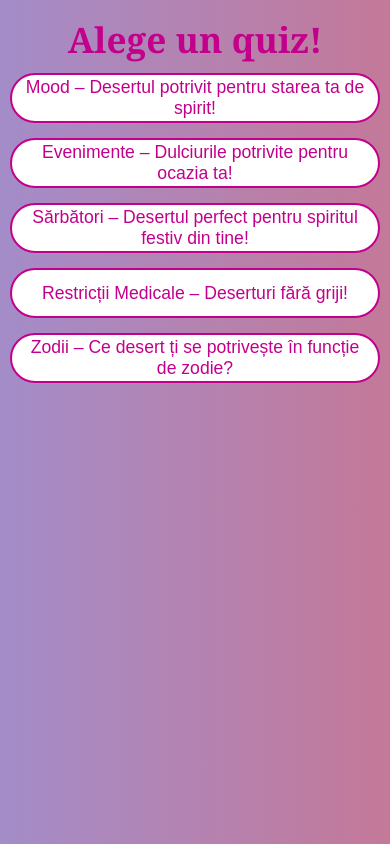
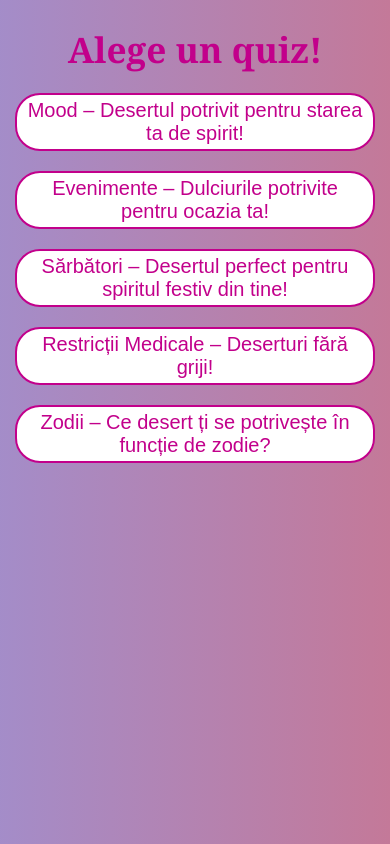
Before and after one commit to CowLORD420/idk, a React (Vite) app: page / in a window 390 px wide. Built offline with nearby package versions, Linux system fonts and the light colour scheme.

Commit message:
Add mobile

```diff
--- a/src/App.css
+++ b/src/App.css
@@ -144,20 +144,21 @@ body, html {
 }
 
 /* === Mobile Responsive Styles === */
+
 @media (max-width: 768px) {
   .question {
     font-size: 2.2em;
-    margin: 5px 10px 10px; /* Reduced spacing */
+    margin: 10px 10px 20px; /* Slightly reduced spacing */
   }
 
   .question-container {
-    margin-bottom: 10px; /* Reduce space between question and answers */
+    margin-bottom: 20px; /* Moderate gap between question and buttons */
   }
 
   .Button button {
-    height: 50px;
-    font-size: 1.1em;
-    padding: 8px;
+    height: 58px;
+    font-size: 1.25em;
+    padding: 10px;
   }
 
   .rezultat {
@@ -170,12 +171,12 @@ body, html {
   }
 
   .container {
-    padding: 10px;
-    justify-content: flex-start; /* Push content closer to top */
+    padding: 15px;
+    justify-content: flex-start;
   }
 
   .buttons {
-    gap: 15px;
+    gap: 20px; /* Tighter but comfortable spacing between buttons */
     max-width: 100%;
   }
 }
```
